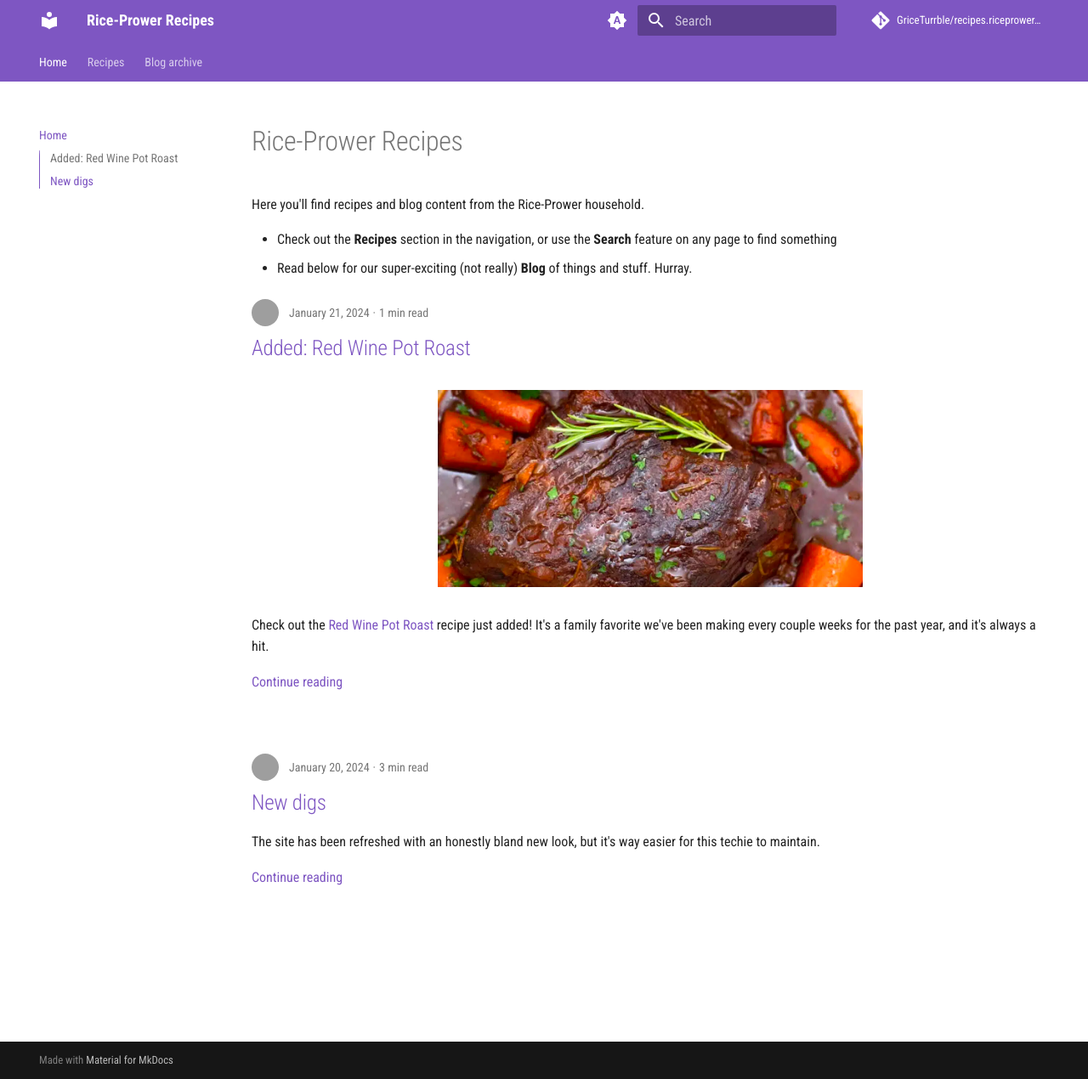
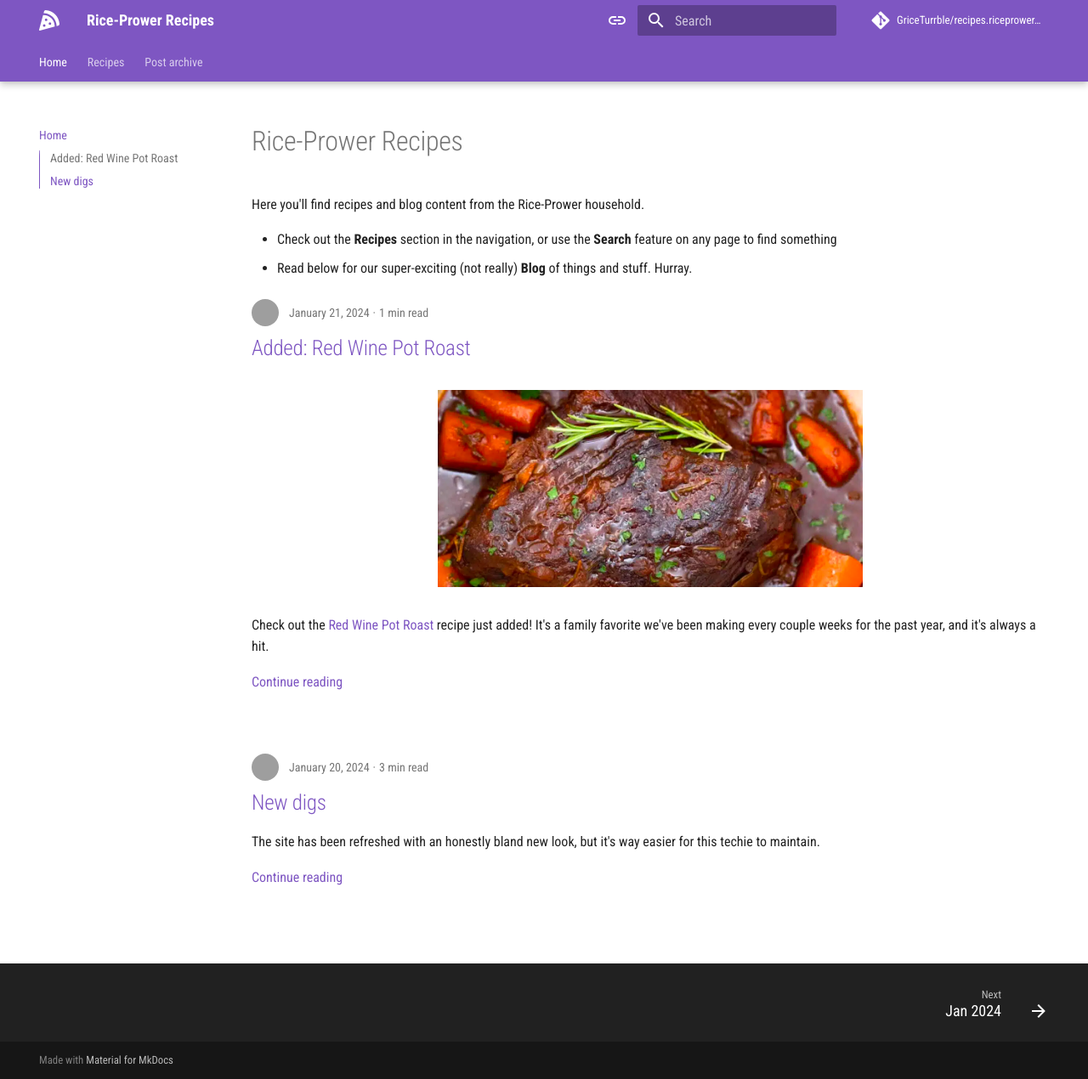
Before and after one commit to GriceTurrble/recipes.riceprower.com, an MkDocs documentation site: the page built from docs/index.md, in a window 1280 px wide and 1270 px high. Shown: the whole window at 85% size. Built offline with MkDocs 1.6.1 and Material for MkDocs 9.7.7, drawn with Linux system fonts in a browser that asks for light colours; comment, search, counter and statistics services are not loaded; grey boxes are pictures that could not be loaded.

Commit message:
feat: overhauls for styles, stats, navigation, and more

```diff
--- a/mkdocs.yml
+++ b/mkdocs.yml
@@ -24,7 +24,10 @@
   - blog:
       blog_toc: true
       blog_dir: .
-      archive_name: Blog archive
+      archive_name: Post archive
+      archive_date_format: MMM yyyy
+      archive_url_date_format: yyyy/MM
+      categories_name: Post categories
 
 extra_css:
   - stylesheets/tailwind.css
@@ -40,16 +43,23 @@
     text: Roboto Condensed
     # code: Roboto Mono
   icon:
+    logo: fontawesome/solid/pizza-slice
+    menu: material/hamburger
     annotation: material/plus-circle
   features:
     - content.action.view
     - content.code.annotate
     - content.code.copy
     - content.tooltips
+    - navigation.expand
+    - navigation.footer
+    - navigation.indexes
     - navigation.instant
     - navigation.instant.prefetch
+    - navigation.instant.progress
     - navigation.sections
     - navigation.tabs
+    - navigation.tabs.sticky
     - navigation.top
     - toc.follow
     - toc.integrate
@@ -59,7 +69,7 @@
       primary: deep purple
       accent: deep purple
       toggle:
-        icon: material/brightness-auto
+        icon: material/link
         name: Switch to light mode
 
     # Palette toggle for light mode
@@ -68,7 +78,7 @@
       primary: deep purple
       accent: deep purple
       toggle:
-        icon: material/brightness-7
+        icon: material/toggle-switch
         name: Switch to dark mode
 
     # Palette toggle for dark mode
@@ -77,7 +87,7 @@
       primary: deep purple
       accent: deep purple
       toggle:
-        icon: material/brightness-4
+        icon: material/toggle-switch-off
         name: Switch to system preference
 
 markdown_extensions:
@@ -94,6 +104,7 @@
       pygments_lang_class: true
   - pymdownx.details
   - pymdownx.inlinehilite
+  - pymdownx.keys
   - pymdownx.snippets:
       auto_append:
         - includes/abbreviations.md
--- a/overrides/partials/recipes/hero-image.html
+++ /dev/null
@@ -1,3 +0,0 @@
-<div class="recipe-image">
-  <img src="/img/{{ page.file.name }}.png"/>
-</div>
--- a/overrides/partials/recipes/stats.html
+++ b/overrides/partials/recipes/stats.html
@@ -1,53 +1,50 @@
 <!--
   Recipe stats with hero image
 
-  Note that icons cannot be filled in here using their markdown equivalents.
-  To get the code for those images, I would generate a page with the codes,
-  then copy that source back here.
-
-  It's a but crude, but it gets the job done.
-  The other way to do so would be mkdocs-gen-files scripting,
-  which I have done, but it feels even more clumsy.
+  To add icons into the template:
+  https://squidfunk.github.io/mkdocs-material/reference/icons-emojis/?h=icons#using-icons-in-templates
 -->
-
-<div class="recipe-stats-container">
-  {% include "partials/recipes/hero-image.html" %}
-
 {% set stats = page.meta.stats %}
 
-  <div class="recipe-stats grid cards grow">
-    <ul>
+<div class="recipe-stats-container not-prose">
+  <!-- Hero image for the recipe, derived from the file name -->
+  <div class="recipe-image">
+    <img src="/img/{{ page.file.name }}.png"/>
+  </div>
+
+  <div class="recipe-stat-container">
     <!-- PREP TIME -->
-      <li>
-        <!-- :material-map-clock: -->
-        <span class="twemoji"><svg xmlns="http://www.w3.org/2000/svg" viewBox="0 0 24 24"><path d="M15 12h1.5v4.25l2.86 1.69-.75 1.22L15 17v-5m8 4a7 7 0 0 1-7 7c-3 0-5.6-1.92-6.58-4.6L8 17.9l-5.34 2.07-.16.03a.5.5 0 0 1-.5-.5V4.38c0-.23.15-.41.36-.48L8 2l6 2.1L19.34 2h.16a.5.5 0 0 1 .5.5v7.75c1.81 1.25 3 3.37 3 5.75M9 16c0-3.17 2.11-5.85 5-6.71V6.11L8 4v11.89l1 .35V16m7-5a5 5 0 0 0-5 5 5 5 0 0 0 5 5 5 5 0 0 0 5-5 5 5 0 0 0-5-5Z"></path></svg></span>
-        <strong>Prep</strong>
+    <div class="recipe-stat-card">
+      <span class="twemoji mr-1" title="Prep time">
+        {% include ".icons/material/knife.svg" %}
+      </span>
       {{ stats.prep_minutes | default(0) }} minute{{ 's' if stats.prep_minutes != 1 }}
-      </li>
+    </div>
 
     <!-- COOK TIME -->
-      <li>
-        <!-- :cooking: -->
-        <img alt="🍳" class="twemoji" src="https://cdn.jsdelivr.net/gh/jdecked/twemoji@15.0.3/assets/svg/1f373.svg" title=":cooking:">
-        <strong>Cook</strong>
+    <div class="recipe-stat-card">
+      <span class="twemoji mr-1" title="Cook time">
+        {% include ".icons/material/pot-steam.svg" %}
+      </span>
       {{ stats.cook_minutes | default(0) }} minute{{ 's' if stats.cook_minutes != 1 }}
-      </li>
+    </div>
 
     <!-- TOTAL TIME -->
-      <li>
-        <!-- :material-clock: -->
-        <span class="twemoji"><svg xmlns="http://www.w3.org/2000/svg" viewBox="0 0 24 24"><path d="M12 2A10 10 0 0 0 2 12a10 10 0 0 0 10 10 10 10 0 0 0 10-10A10 10 0 0 0 12 2m4.2 14.2L11 13V7h1.5v5.2l4.5 2.7-.8 1.3Z"></path></svg></span>
-        <strong>Total</strong>
+    <div class="recipe-stat-card">
+      <span class="twemoji mr-1" title="Total time">
+        {% include ".icons/material/clock-time-two-outline.svg" %}
+      </span>
       {%- set total_minutes = (stats.prep_minutes or 0) + (stats.cook_minutes or 0) %}
       {{ total_minutes }} minute{{ 's' if total_minutes != 1 }}
-      </li>
+    </div>
 
     <!-- SERVINGS -->
-      <li>
-        <!-- :fork_and_knife: -->
-        <img alt="🍴" class="twemoji" src="https://cdn.jsdelivr.net/gh/jdecked/twemoji@15.0.3/assets/svg/1f374.svg" title=":fork_and_knife:">
-        <strong>{{ stats.servings | default(0) }} serving{{ 's' if stats.servings != 1 }}</strong>
-      </li>
-    </ul>
+    <div class="recipe-stat-card">
+      <span class="twemoji mr-1" title="Servings">
+        {% include ".icons/material/silverware-fork-knife.svg" %}
+      </span>
+      {{ stats.servings | default(0) }}
+      serving{{ 's' if stats.servings != 1 }}
     </div>
   </div>
+</div>
```
Also changed, not shown: includes/abbreviations.md (+4 -2 lines), js_tools/src/styles.css (+30 -10 lines), 1 other file. Lines whose indentation alone changed are shown as unchanged.
